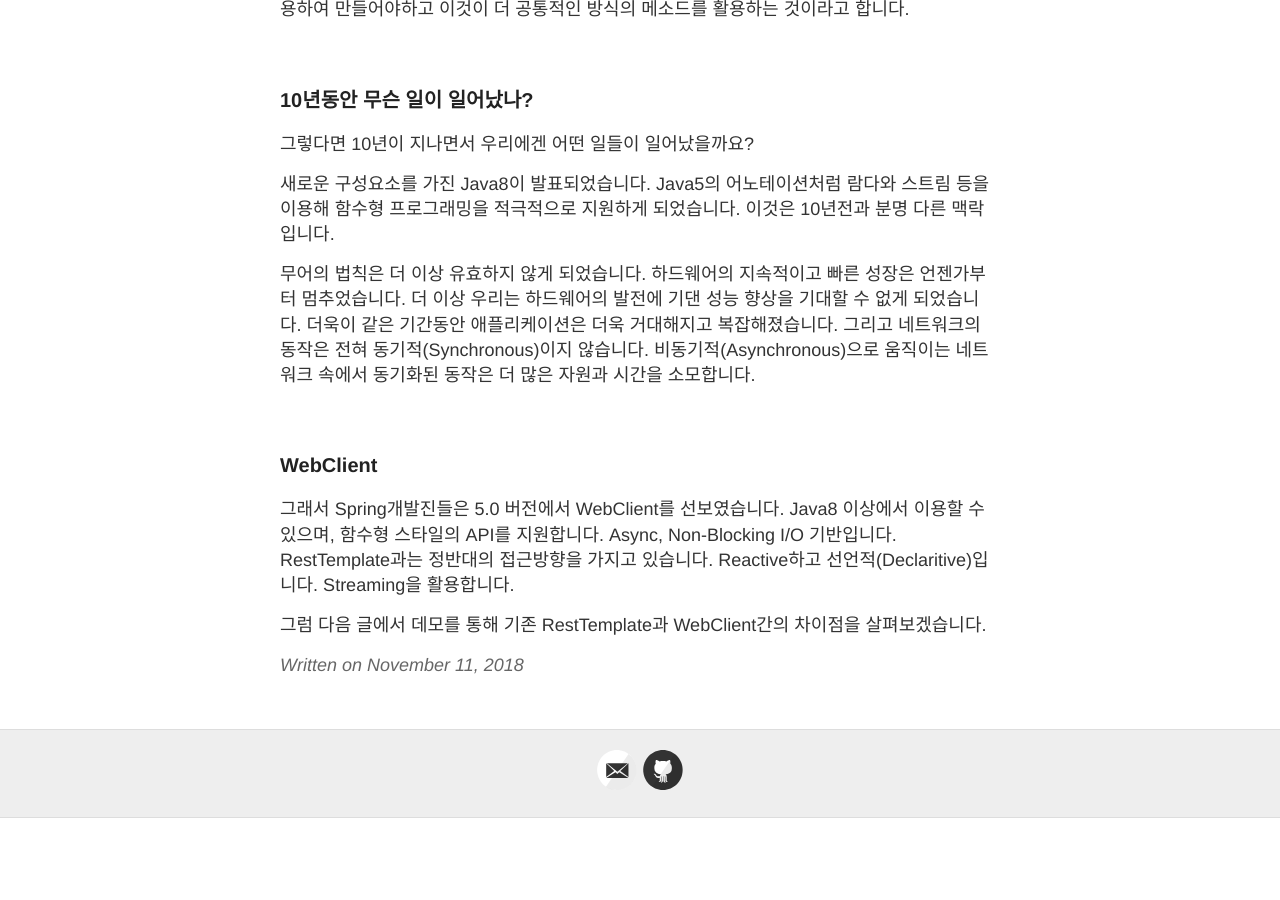
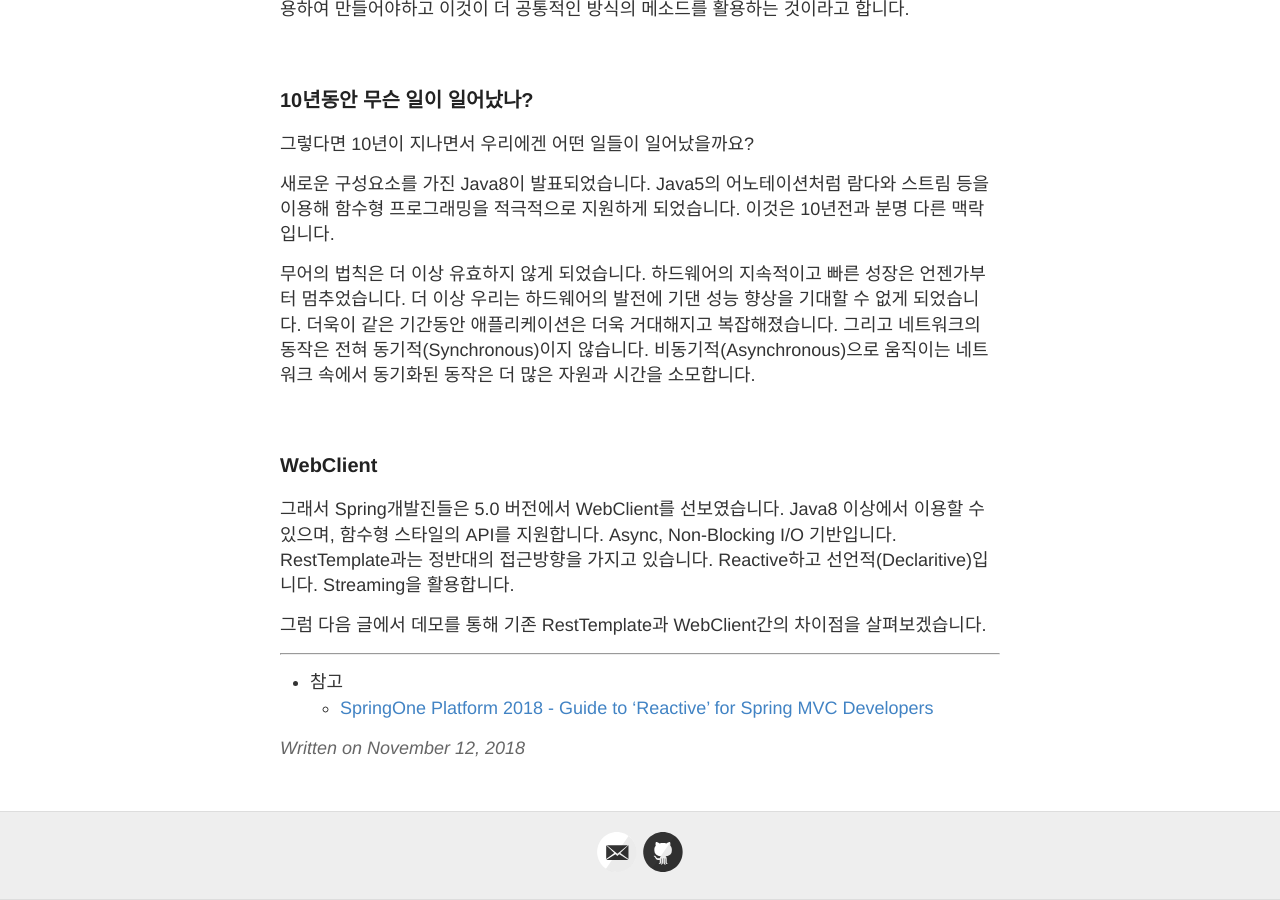
Before and after one commit to sungjun221/sungjun221.github.io, a Jekyll site: the page built from _posts/2018-11-12-Guide-to-Reactive-for-Spring-MVC.markdown, in a window 1280 px wide and 900 px high, scrolled down 2622 px. Built offline with Jekyll 4.4.1, drawn with Linux system fonts in a browser that asks for light colours; before the commit the page ends 3440 px from its top, so only the background shows below that; some of the changed text lies outside the part shown.

Commit message:
Changed Post Contents

```diff
--- a/_posts/2018-11-12-Guide-to-Reactive-for-Spring-MVC.markdown
+++ b/_posts/2018-11-12-Guide-to-Reactive-for-Spring-MVC.markdown
@@ -1,7 +1,7 @@
 ---
 layout: post
-title:  "Guide to 'Reactive' for Spring MVC (1)"
-date:   2018-11-11 20:00:00 +0900
+title:  "Guide to 'Reactive' for Spring MVC Developers (1)"
+date:   2018-11-12 20:00:00 +0900
 categories: reactive spring java springmvc 리액티브 스프링 자바
 ---
 
@@ -71,3 +71,7 @@
 그래서 Spring개발진들은 5.0 버전에서 WebClient를 선보였습니다. Java8 이상에서 이용할 수 있으며, 함수형 스타일의 API를 지원합니다. Async, Non-Blocking I/O 기반입니다. RestTemplate과는 정반대의 접근방향을 가지고 있습니다. Reactive하고 선언적(Declaritive)입니다. Streaming을 활용합니다.
 
 그럼 다음 글에서 데모를 통해 기존 RestTemplate과 WebClient간의 차이점을 살펴보겠습니다.
+
+- - -
+* 참고
+    - [SpringOne Platform 2018 - Guide to 'Reactive' for Spring MVC Developers](https://content.pivotal.io/springone-platform-2018/guide-to-reactive-for-spring-mvc-developers)
```
